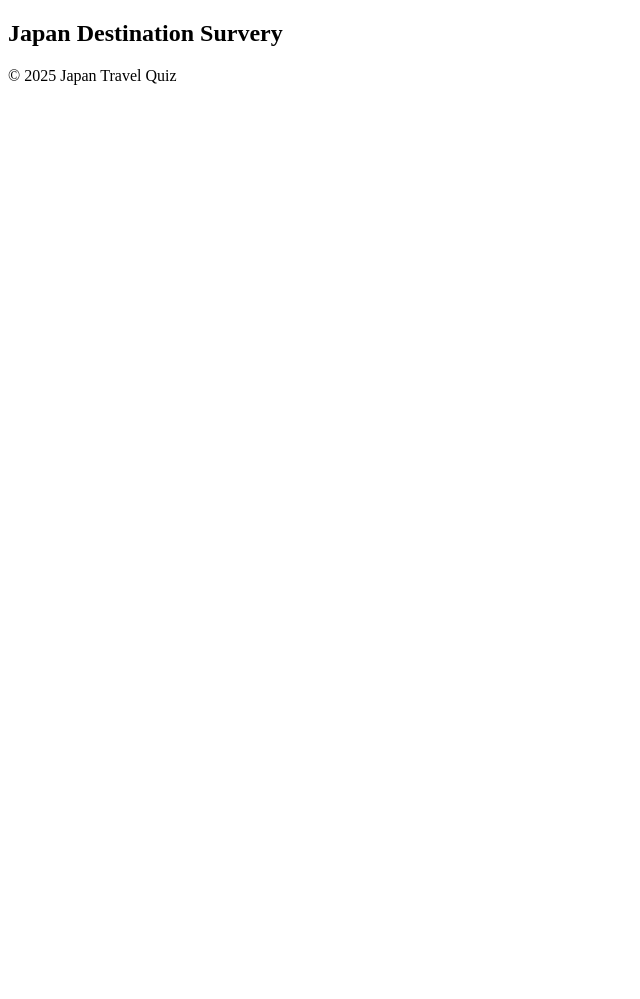
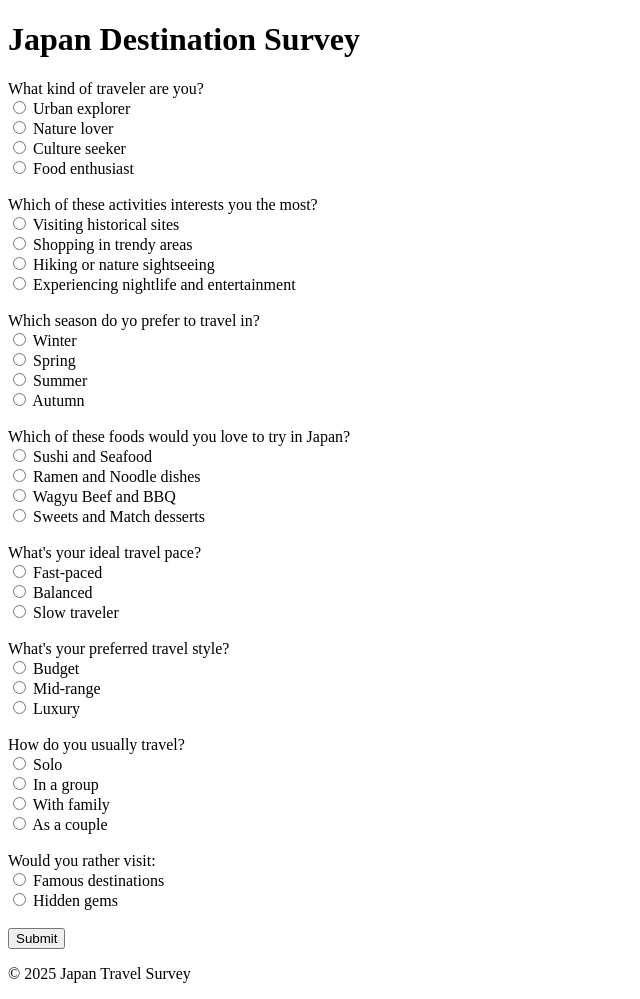
Before and after one commit to kdav92/project, a Flask app: page /survey in a window 1280 px wide. Shown: the whole page, without its empty margins (0-640 px from the left). Before the commit the page ends 85 px from the top, so only its background shows below. Run offline with Flask 3, Linux system fonts and the light colour scheme; parts of the project's set-up code (start-up, migrations or seed data) failed here and were passed over.

Commit message:
new updates to files

```diff
--- a/app.py
+++ b/app.py
@@ -1,7 +1,10 @@
-from flask import Flask, render_template, jsonify
+from flask import Flask, render_template, request, redirect, url_for
 import sqlite3
 
+
 app = Flask(__name__)
+
+db = SQL("sqlite3:///questions.db")
 
 
 @app.route("/")
@@ -13,11 +16,17 @@ def index():
 def survey():
     return render_template("survey.html")
 
+@app.route("/sumbit", methods=["GET", "POST"])
+def submit():
+    return render_template("results.html")
+
 
 @app.route("/results")
 def results():
     return render_template("results.html")
 
 
+
+
 if __name__ == "__main__":
     app.run(debug=True)
--- a/templates/index.html
+++ b/templates/index.html
@@ -7,8 +7,8 @@
 {% block content %}
     <h1 class="title">Welcome to the Japan Travel Survery</h1>
     <div class="center">
-        <p>Have you wanted to go to Japan but don't know where to travel?</p>
+        <p>Have you wanted to go to Japan, but don't know where to travel?</p>
         <p>Well, look no further, take this survery and find your perfect Japan destination!</p>
-        <a href="{{ url_for('survey') }}" class="button">Start the Survey</a>
+        <button type="submit"><a href="{{ url_for('survey') }}" class="button">Start the Survey</a></button>
     </div>
 {% endblock %}
--- a/templates/layout.html
+++ b/templates/layout.html
@@ -3,7 +3,7 @@
 <head>
     <meta charset="UTF-8">
     <meta name="viewport" content="width=device-width, initial-scale=1.0">
-    <title>{% block title %}Japan Travel Quiz{% endblock %}</title>
+    <title>{% block title %}Japan Travel Survey{% endblock %}</title>
     <link href="/static/style.css" rel="stylesheet">
 </head>
 <body>
@@ -13,7 +13,7 @@
     </main>
 
     <footer>
-        <p>&copy; 2025 Japan Travel Quiz</p>
+        <p>&copy; 2025 Japan Travel Survey</p>
     </footer>
 </body>
 </html>
--- a/templates/survey.html
+++ b/templates/survey.html
@@ -1,10 +1,97 @@
 {% extends "layout.html" %}
 
 {% block title %}
-    Survery Page
+    Survey Page
 {% endblock %}
 
 {% block content %}
-    <h2>Japan Destination Survery</h2>
+    <h1>Japan Destination Survey</h1>
+    <form id="survey-form" method="POST" action="{{ url_for('submit') }}">
 
+        <label>What kind of traveler are you?</label><br>
+
+        <input type="radio" name="q1" value="urban_explorer" id="urban_explorer" required>
+        <label for="urban_explorer">Urban explorer</label><br>
+        <input type="radio" name="q1" value="nature_lover" id="nature_lover">
+        <label for="nature_lover">Nature lover</label><br>
+        <input type="radio" name="q1" value="culture_seeker" id="culture_seeker">
+        <label for="culture_seeker">Culture seeker</label><br>
+        <input type="radio" name="q1" value="food_enthusiast" id="food_enthusiast">
+        <label for="food_enthusiast">Food enthusiast</label><br><br>
+
+        <label>Which of these activities interests you the most?</label><br>
+
+        <input type="radio" name="q2" value="historical_sites" id="historical_sites" required>
+        <label for="historical_sites">Visiting historical sites</label><br>
+        <input type="radio" name="q2" value="shopping" id="shopping">
+        <label for="shopping">Shopping in trendy areas</label><br>
+        <input type="radio" name="q2" value="hiking" id="shopping">
+        <label for="hiking">Hiking or nature sightseeing</label><br>
+        <input type="radio" name="q2" value="nightlife" id="nightlife">
+        <label for="nightlife">Experiencing nightlife and entertainment</label><br><br>
+
+        <label>Which season do yo prefer to travel in?</label><br>
+
+        <input type="radio" name="q3" value="winter" id="winter" required>
+        <label for="winter">Winter</label><br>
+        <input type="radio" name="q3" value="spring" id="spring">
+        <label for="spring">Spring</label><br>
+        <input type="radio" name="q3" value="summer" id="summer">
+        <label for="summer">Summer</label><br>
+        <input type="radio" name="q3" value="autumn" id="autumn">
+        <label for="autumn">Autumn</label><br><br>
+
+        <label>Which of these foods would you love to try in Japan?</label><br>
+
+        <input type="radio" name="q4" value="sushi_seafood" id="sushi_seafood" required>
+        <label for="sushi_seafood">Sushi and Seafood</label><br>
+        <input type="radio" name="q4" value="ramen_noodle" id="ramen_noodle">
+        <label for="ramen_noodle">Ramen and Noodle dishes</label><br>
+        <input type="radio" name="q4" value="wagyu_bbq" id="wagyu_bbq">
+        <label for="wagyu_bbq">Wagyu Beef and BBQ</label><br>
+        <input type="radio" name="sweets_matcha" id="sweets_matcha">
+        <label for="sweets_matcha">Sweets and Match desserts</label><br><br>
+
+        <label>What's your ideal travel pace?</label><br>
+
+        <input type="radio" name="q5" value="fast_paced" id="fast_paced" required>
+        <label for="fast_paced">Fast-paced</label><br>
+        <input type="radio" name="q5" value="balanced" id="balanced">
+        <label for="balanced">Balanced</label><br>
+        <input type="radio" name="q5" value="slow_taveler" id="slow_taveler">
+        <label for="slow_taveler">Slow traveler</label><br><br>
+
+        <label>What's your preferred travel style?</label><br>
+
+        <input type="radio" name="q6" value="budget" id="budget" required>
+        <label for="budget">Budget</label><br>
+        <input type="radio" name="q6" value="mid_range" id="mid_range">
+        <label for="mid_range">Mid-range</label><br>
+        <input type="radio" name="q6" value="luxury" id="luxury">
+        <label for="luxury">Luxury</label><br><br>
+
+        <label>How do you usually travel?</label><br>
+
+        <input type="radio" name="q7" value="solo"  id="solo" required>
+        <label for="solo">Solo</label><br>
+        <input type="radio" name="q7" value="group" id="group">
+        <label for="group">In a group</label><br>
+        <input type="radio" name="q7" value="family" id="family">
+        <label for="family">With family</label><br>
+        <input type="radio" name="q7" value="couple" id="couple">
+        <label for="couple">As a couple</label><br><br>
+
+        <label>Would you rather visit:</label><br>
+
+        <input type="radio" name="q8" value="famous" id="famous" required>
+        <label for="famous">Famous destinations</label><br>
+
+        <input type="radio" name="q8" value="hidden" id="hidden">
+        <label for="hidden">Hidden gems</label><br><br>
+
+
+        <button type="submit">Submit</button>
+
+
+    </form>
 {% endblock %}
```
Also changed, not shown: templates/results.html (+16 -0 lines), templates/submit.html (added).
